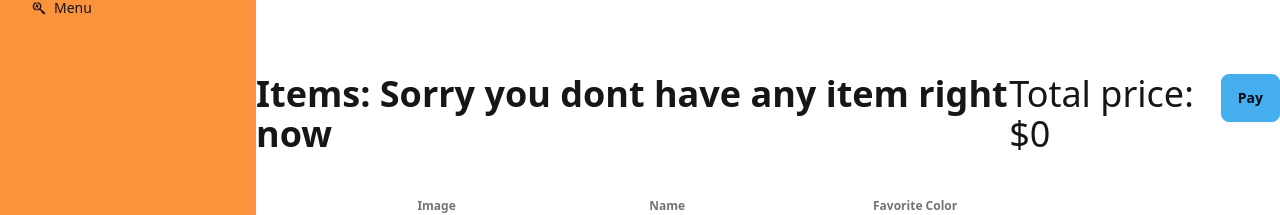
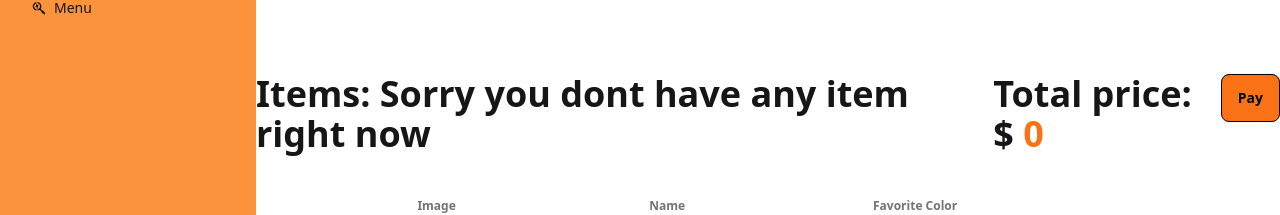
Before and after one commit to sadik126/Bistro-boss, a React (Vite) app: page /dashboard/cart in a window 1280 px wide. Shown: the part 290-505 px from the top of the page. Built offline with nearby package versions, Linux system fonts and the light colour scheme; no server answers.

Commit message:
Enhance Cart component styling; bold total price and update button appearance

```diff
--- a/src/Pages/Dashboard/Cart/Cart.jsx
+++ b/src/Pages/Dashboard/Cart/Cart.jsx
@@ -8,8 +8,8 @@ const Cart = () => {
         <>
           <div className='flex justify-evenly'>
             <h2 className='text-4xl  font-extrabold'>Items: {cart.length>0 ? cart.length :'Sorry you dont have any item right now'}</h2>
-            <h2 className='text-4xl'>Total price: ${totalprice}</h2>
-            <button className="btn-primary btn">Pay</button>
+            <h2 className='text-4xl font-extrabold'>Total price: $ <span className='text-orange-500'>{totalprice}</span>  </h2>
+            <button className="btn-primary btn bg-orange-500 border-black hover:bg-slate-50 border-black">Pay</button>
 
 
         </div>
```
